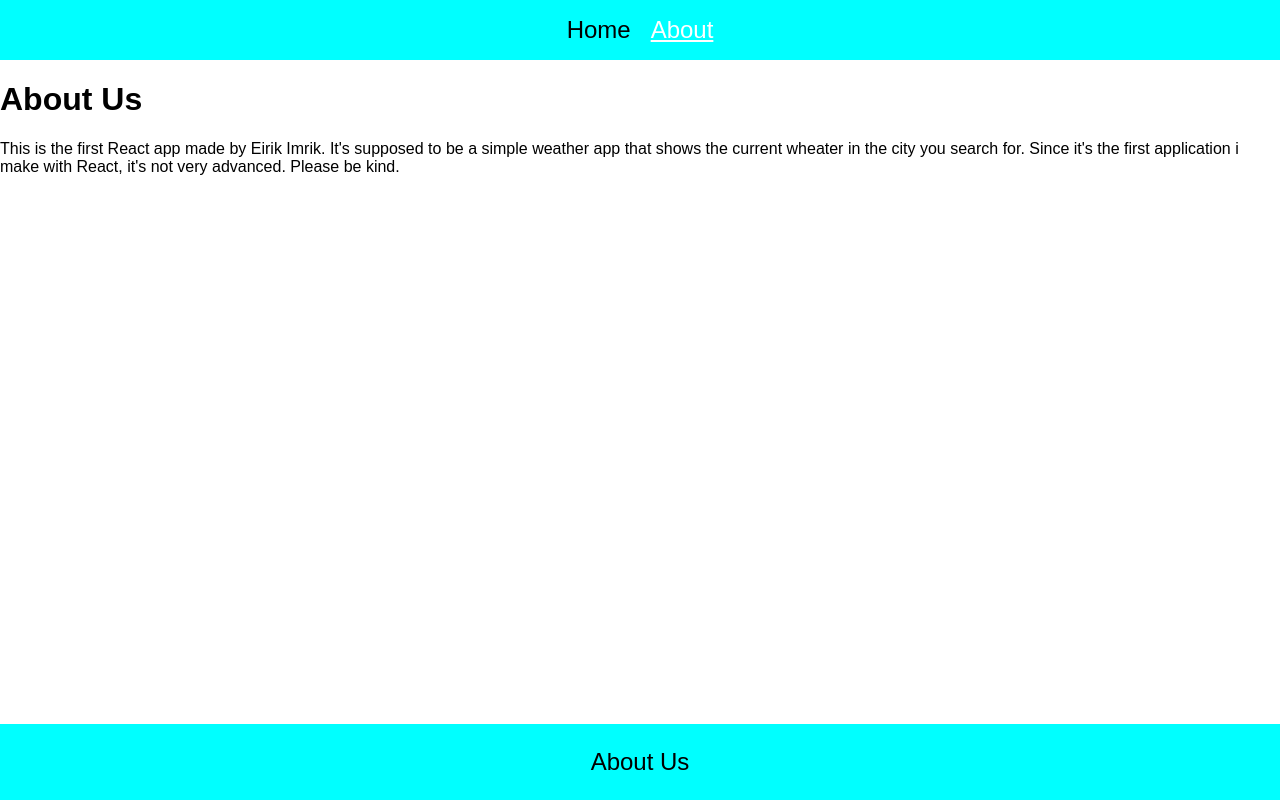
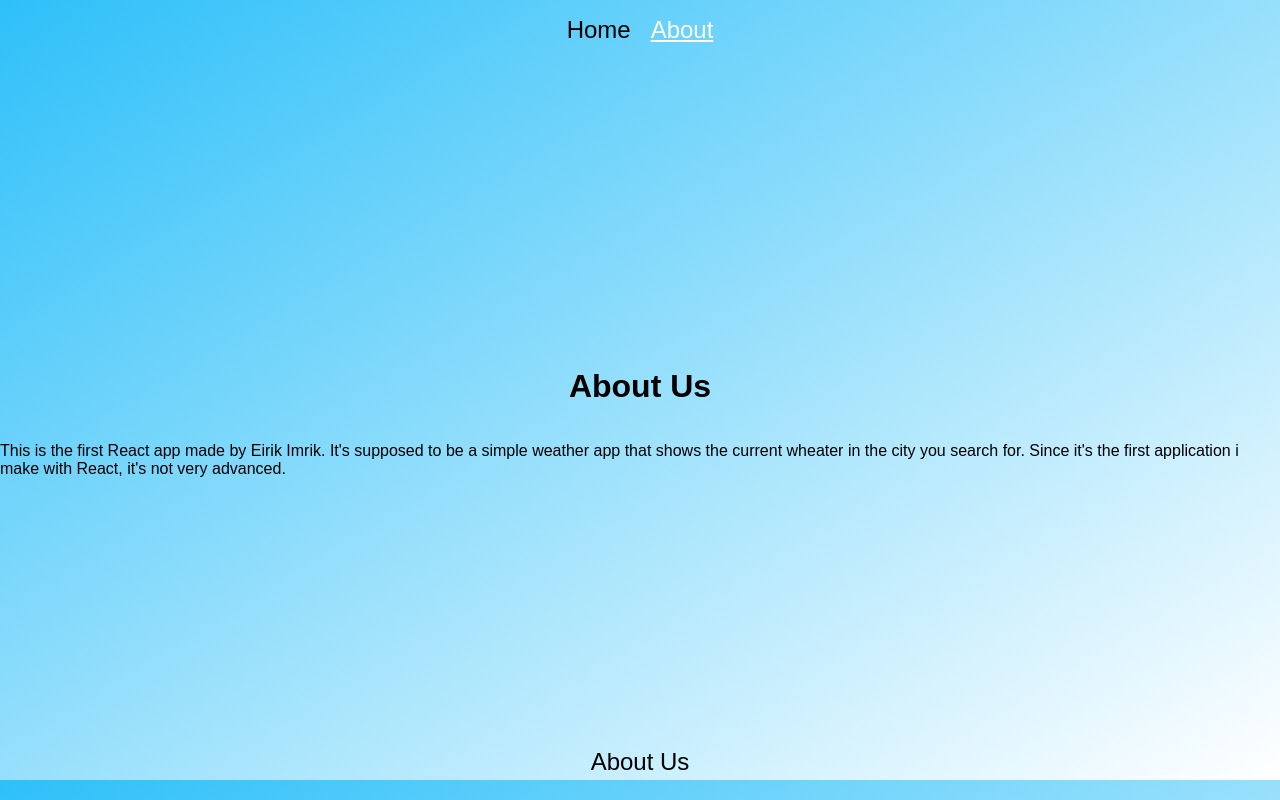
Before and after one commit to eirikimrik/weatherapp, a React (Create React App) app: page /about in a window 1280 px wide. Built offline with nearby package versions, Linux system fonts and the light colour scheme.

Commit message:
added gradient and made components transparent

```diff
--- a/src/components/Footer.css
+++ b/src/components/Footer.css
@@ -1,5 +1,4 @@
 .container {
-    background-color: aqua;
     display: flex;
     justify-content: center;
     position:absolute;
--- a/src/components/NavBar.css
+++ b/src/components/NavBar.css
@@ -1,6 +1,6 @@
 
 .nav_container {
-    background-color: aqua;
+
     display: flex;
     justify-content: center;
     align-items: center;
@@ -21,4 +21,5 @@
 
     color: black;
     font-size: 24px;
+    ;
 }
--- a/src/index.css
+++ b/src/index.css
@@ -1,5 +1,6 @@
 body {
   margin: 0;
+  background-image: linear-gradient(to bottom right, #2ec0f9, white);
   font-family: -apple-system, BlinkMacSystemFont, 'Segoe UI', 'Roboto', 'Oxygen',
     'Ubuntu', 'Cantarell', 'Fira Sans', 'Droid Sans', 'Helvetica Neue',
     sans-serif;
--- a/src/pages/AboutUs.js
+++ b/src/pages/AboutUs.js
@@ -2,13 +2,13 @@ import React from "react";
 
 export const AboutUs = () => {
   return (
-    <div>
+    <div className="content">
       <h1>About Us</h1>
       <p>
         This is the first React app made by Eirik Imrik. It's supposed to be a
         simple weather app that shows the current wheater in the city you search
         for. Since it's the first application i make with React, it's not very
-        advanced. Please be kind.
+        advanced.
       </p>
     </div>
   );
```
Also changed, not shown: src/App.js (line endings or trailing spaces).
